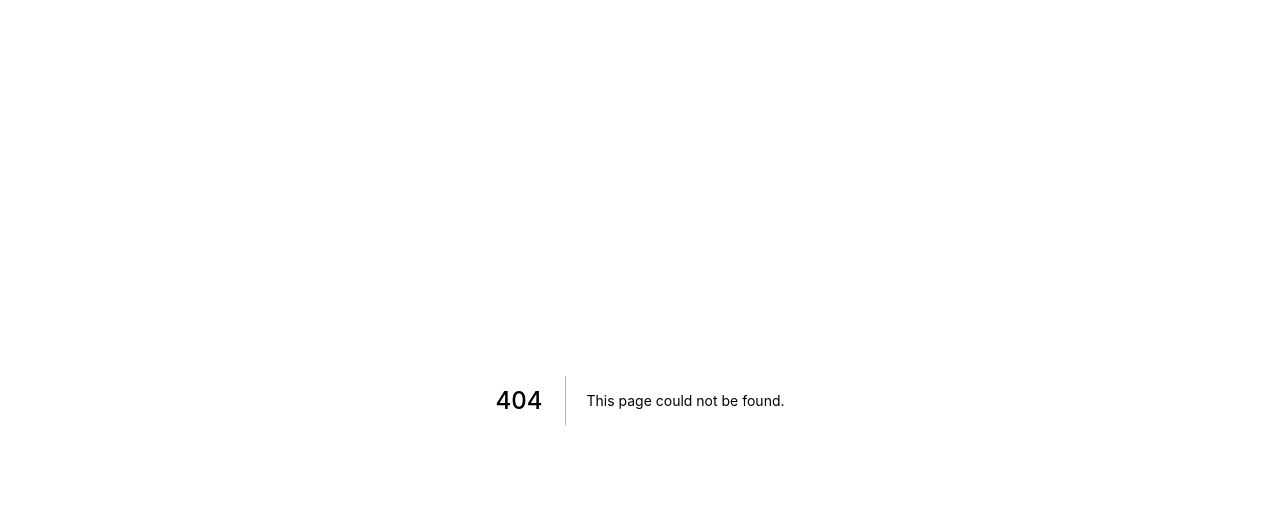
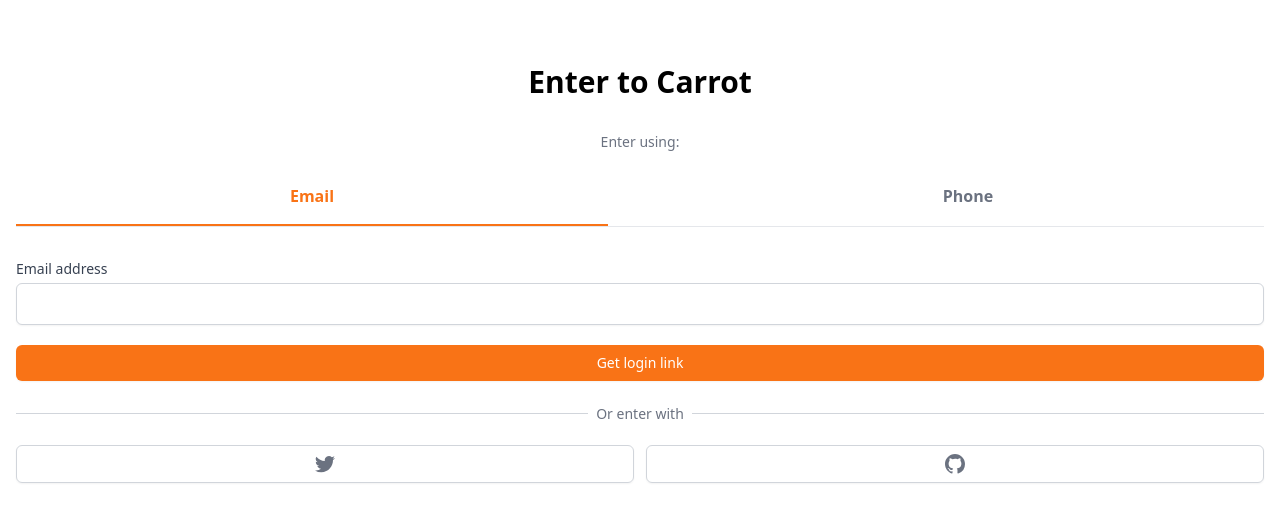
Before and after one commit to junghong0512/vintage-market, a Next.js app: page /enter in a window 1280 px wide. Before the commit this address had no page. Shown: the top 522 px of the page. Built offline with nearby package versions, Linux system fonts and the light colour scheme.

Commit message:
#5.0 ~ #5.3, Auth Page

```diff
--- a/package.json
+++ b/package.json
@@ -9,6 +9,7 @@
     "lint": "next lint"
   },
   "dependencies": {
+    "@tailwindcss/forms": "^0.5.3",
     "next": "12.2.3",
     "react": "18.2.0",
     "react-dom": "18.2.0"
--- /dev/null
+++ b/pages/enter.tsx
@@ -0,0 +1,113 @@
+import { useState } from 'react';
+
+function cls(...classnames: string[]) {
+  return classnames.join(' ');
+}
+
+export default function Enter() {
+  const [method, setMethod] = useState<'email' | 'phone'>('email');
+  const onEmailClick = () => setMethod('email');
+  const onPhoneClick = () => setMethod('phone');
+
+  return (
+    <div className='mt-16 px-4'>
+      <h3 className='text-3xl text-center font-bold'>Enter to Carrot</h3>
+      <div className='mt-8'>
+        <div className='flex flex-col items-center'>
+          <h5 className='text-sm text-gray-500 font-medium'>Enter using:</h5>
+          <div className='grid grid-cols-2 gap-16 mt-8 border-b w-full'>
+            <button
+              className={cls(
+                'pb-4 font-semibold border-b-2',
+                method === 'email'
+                  ? 'border-orange-500 text-orange-500'
+                  : 'border-transparent text-gray-500',
+              )}
+              onClick={onEmailClick}
+            >
+              Email
+            </button>
+            <button
+              className={cls(
+                'pb-4 font-semibold border-b-2',
+                method === 'phone'
+                  ? 'border-orange-500 text-orange-500'
+                  : 'border-transparent text-gray-500',
+              )}
+              onClick={onPhoneClick}
+            >
+              Phone
+            </button>
+          </div>
+        </div>
+        <form className='flex flex-col mt-8'>
+          <label className='text-sm font-medium text-gray-700'>
+            {method === 'email' ? 'Email address' : null}
+            {method === 'phone' ? 'Phone number' : null}
+          </label>
+          <div className='mt-1'>
+            {method === 'email' ? (
+              <input
+                type='email'
+                className='appearance-none w-full px-3 py-2 border border-gray-300 rounded-md shadow-sm placeholder-gray-400 focus:outline-none focus:ring-orange-500 focus:border-orange-500'
+                required
+              />
+            ) : null}
+            {method === 'phone' ? (
+              <div className='flex rounded-md shadow-sm'>
+                <span className='flex items-center justify-center px-3 rounded-l-md border border-r-0 border-gray-300 bg-gray-50 text-gray-500 select-none'>
+                  +82
+                </span>
+                <input
+                  type='number'
+                  className='appearance-none w-full px-3 py-2 border border-gray-300 rounded-r-md text-sm shadow-sm placeholder-gray-400 focus:outline-none focus:ring-orange-500 focus:border-orange-500'
+                  required
+                />
+              </div>
+            ) : null}
+          </div>
+          <button className='mt-5 bg-orange-500 hover:bg-orange-600 text-white py-2 px-4 border-transparent rounded-md shadow-sm text-sm font-medium focus:ring-2 focus:ring-offset-2 focus:ring-orange-500 focus:outline-none '>
+            {method === 'email' ? 'Get login link' : null}
+            {method === 'phone' ? 'Get one-time password' : null}
+          </button>
+        </form>
+        <div className='mt-8'>
+          <div className='relative'>
+            <div className='absolute w-full border-t border-gray-300' />
+            <div className='relative -top-3 text-center'>
+              <span className='bg-white px-2 text-sm text-gray-500'>
+                Or enter with
+              </span>
+            </div>
+          </div>
+          <div className='grid grid-cols-2 mt-2 gap-3'>
+            <button className='flex justify-center items-center py-2 px-4 border border-gray-300 rounded-md shadow-sm text-sm font-medium text-gray-500 hover:bg-gray-100'>
+              <svg
+                className='w-5 h-5'
+                aria-hidden='true'
+                fill='currentColor'
+                viewBox='0 0 20 20'
+              >
+                <path d='M6.29 18.251c7.547 0 11.675-6.253 11.675-11.675 0-.178 0-.355-.012-.53A8.348 8.348 0 0020 3.92a8.19 8.19 0 01-2.357.646 4.118 4.118 0 001.804-2.27 8.224 8.224 0 01-2.605.996 4.107 4.107 0 00-6.993 3.743 11.65 11.65 0 01-8.457-4.287 4.106 4.106 0 001.27 5.477A4.073 4.073 0 01.8 7.713v.052a4.105 4.105 0 003.292 4.022 4.095 4.095 0 01-1.853.07 4.108 4.108 0 003.834 2.85A8.233 8.233 0 010 16.407a11.616 11.616 0 006.29 1.84' />
+              </svg>
+            </button>
+            <button className='flex justify-center items-center py-2 px-4 border border-gray-300 rounded-md shadow-sm text-sm font-medium text-gray-500 hover:bg-gray-100'>
+              <svg
+                className='w-5 h-5'
+                aria-hidden='true'
+                fill='currentColor'
+                viewBox='0 0 20 20'
+              >
+                <path
+                  fillRule='evenodd'
+                  d='M10 0C4.477 0 0 4.484 0 10.017c0 4.425 2.865 8.18 6.839 9.504.5.092.682-.217.682-.483 0-.237-.008-.868-.013-1.703-2.782.605-3.369-1.343-3.369-1.343-.454-1.158-1.11-1.466-1.11-1.466-.908-.62.069-.608.069-.608 1.003.07 1.531 1.032 1.531 1.032.892 1.53 2.341 1.088 2.91.832.092-.647.35-1.088.636-1.338-2.22-.253-4.555-1.113-4.555-4.951 0-1.093.39-1.988 1.029-2.688-.103-.253-.446-1.272.098-2.65 0 0 .84-.27 2.75 1.026A9.564 9.564 0 0110 4.844c.85.004 1.705.115 2.504.337 1.909-1.296 2.747-1.027 2.747-1.027.546 1.379.203 2.398.1 2.651.64.7 1.028 1.595 1.028 2.688 0 3.848-2.339 4.695-4.566 4.942.359.31.678.921.678 1.856 0 1.338-.012 2.419-.012 2.747 0 .268.18.58.688.482A10.019 10.019 0 0020 10.017C20 4.484 15.522 0 10 0z'
+                  clipRule='evenodd'
+                />
+              </svg>
+            </button>
+          </div>
+        </div>
+      </div>
+    </div>
+  );
+}
--- a/pages/index.tsx
+++ b/pages/index.tsx
@@ -2,10 +2,11 @@
 
 const Home: NextPage = () => {
   return (
-    <div className='bg-sky-400'>
-      <div className='text-sky-900'>Test</div>
+    <div className='dark:md:hover:bg-teal-400'>
+      <h2 className='text-[97851px] text-[#000]'>Hello</h2>
     </div>
   );
+  return null;
 };
 
 export default Home;
--- a/tailwind.config.js
+++ b/tailwind.config.js
@@ -7,5 +7,5 @@
   theme: {
     extend: {},
   },
-  plugins: [],
+  plugins: [require('@tailwindcss/forms')],
 };
```
Also changed, not shown: 2 other files (tests, documents, lock files or other folders).
